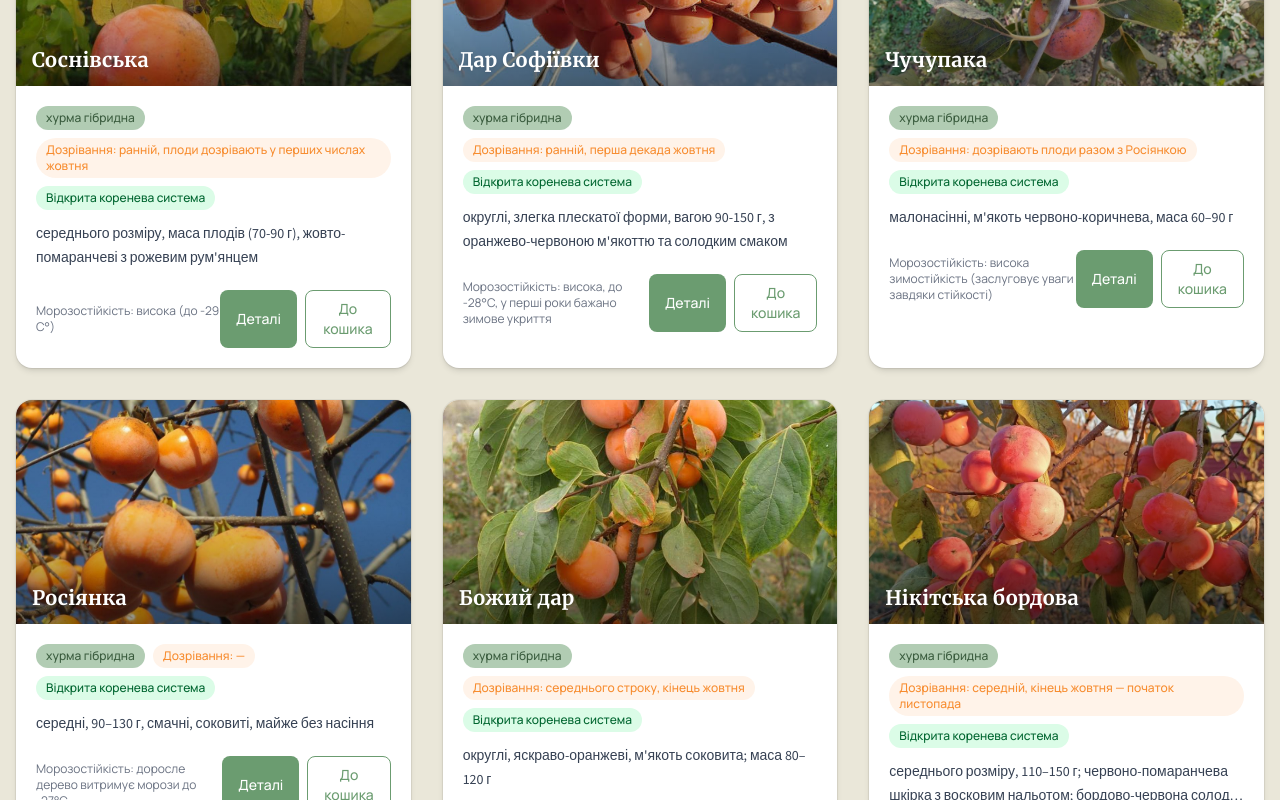
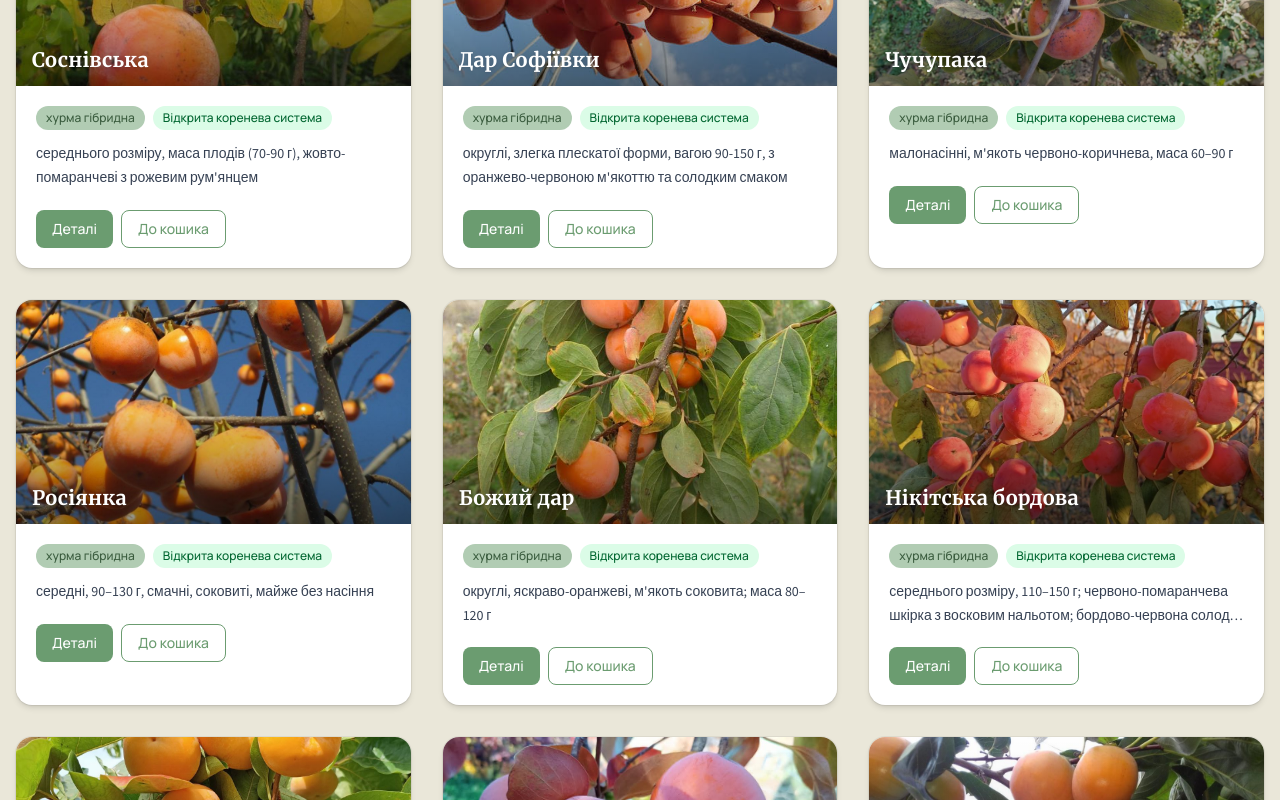
Before and after one commit to AndriiShopiak/grow-miracle, a Next.js app: page / in a window 1280 px wide. Shown: the part 1340-2140 px from the top of the page. Built offline with nearby package versions, Linux system fonts and the light colour scheme.

Commit message:
refactor: fix produc card text

```diff
--- a/src/components/ProductGrid.tsx
+++ b/src/components/ProductGrid.tsx
@@ -136,9 +136,6 @@ export default function ProductGrid() {
               <span className="inline-flex items-center rounded-full bg-light-green/60 text-secondary text-xs font-medium px-2.5 py-1">
                 {item.species}
               </span>
-              <span className="inline-flex items-center rounded-full bg-accent/10 text-accent text-xs font-medium px-2.5 py-1">
-                Дозрівання: {item.ripeningTerm}
-              </span>
               <span className={`inline-flex items-center rounded-full text-xs font-medium px-2.5 py-1 ${
                 item.rootSystem === 'open'
                   ? 'bg-green-100 text-green-800'
@@ -153,8 +150,7 @@ export default function ProductGrid() {
             >
               {item.fruits}
             </p>
-            <div className="mt-5 flex items-center justify-between">
-              <span className="text-xs text-gray-500">Морозостійкість: {item.frostResistance}</span>
+            <div className="mt-5">
               <div className="flex gap-2">
                 <Link
                   href={`/products/${item.id}`}
```
